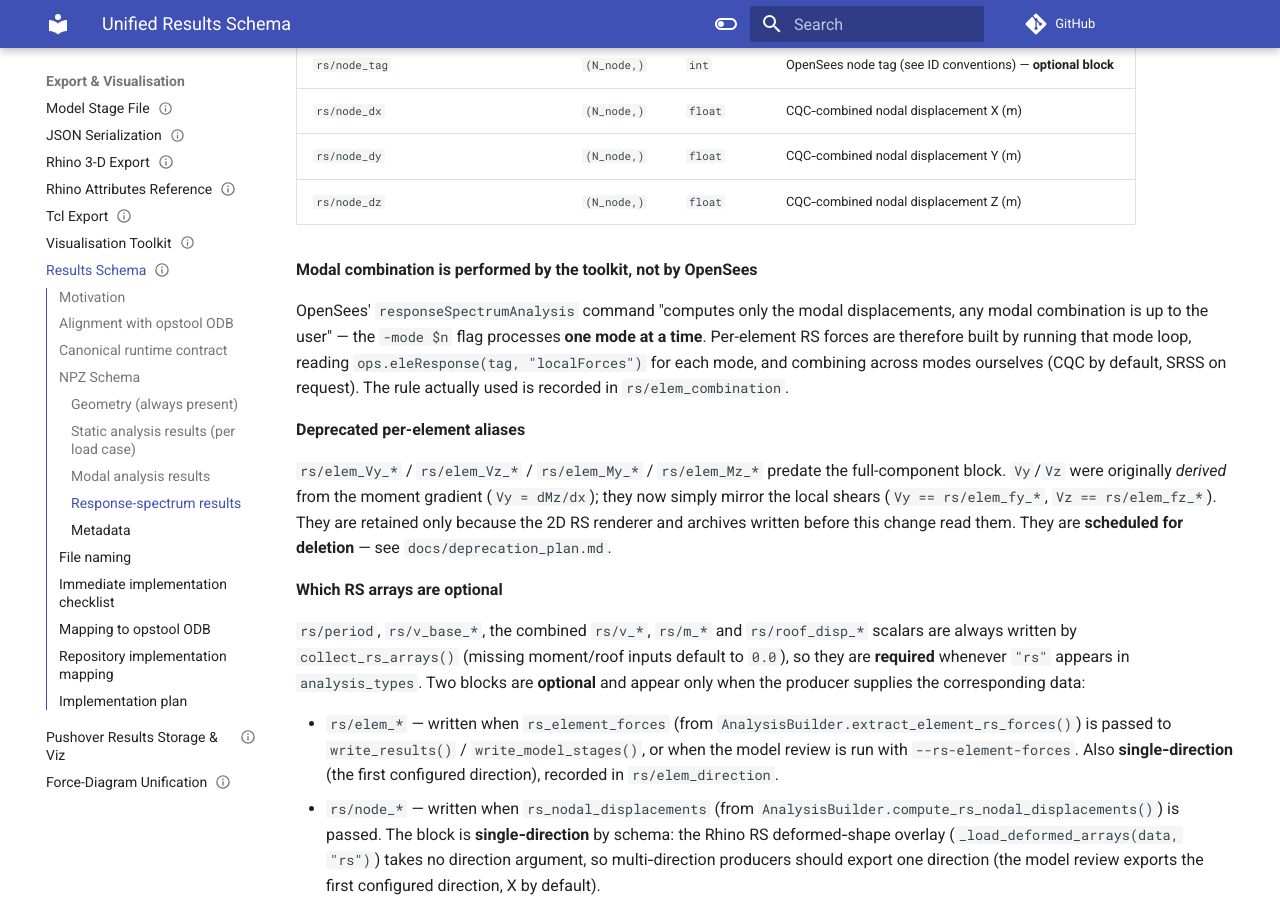
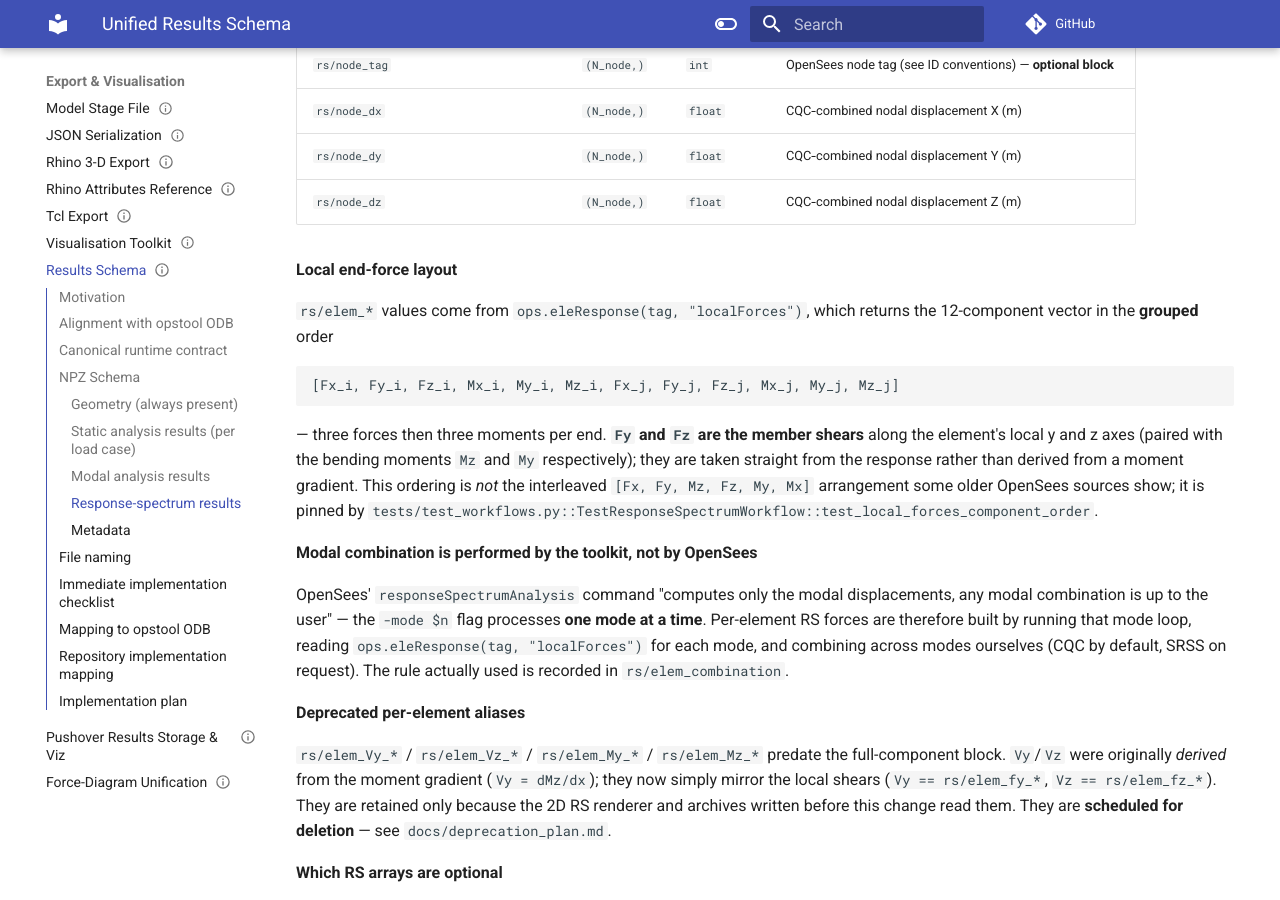
Before and after one commit to boustrephon/fea_toolkit, an MkDocs documentation site: the page built from docs/results_schema.md, in a window 1280 px wide and 900 px high, scrolled down 9260 px. Built offline with MkDocs 1.6.1 and Material for MkDocs 9.7.7, drawn with Linux system fonts in a browser that asks for light colours; comment, search, counter and statistics services are not loaded.

Commit message:
test(rs): pin the localForces component ordering behind the RS shears
Answers 'are local Fy and Fz the member shears?' with an OpenSees measurement rather than the docs.  A vertical 3D cantilever with a tip load in global Y puts a base shear of magnitude P and a base moment of magnitude P*L into the response; observed:

  elasticBeamColumn  localForces I-end: [0, 10, 0, 0, 0, 40]

  forceBeamColumn    localForces I-end: [0, 10, 0, 0, 0, 40]

i.e. shear at index 1 (Fy) and moment at index 5 (Mz) -- the GROUPED [Fx, Fy, Fz, Mx, My, Mz] layout, not the interleaved [Fx, Fy, Mz, Fz, My, Mx] some older OpenSees sources show.  Under the interleaved reading index 5 would be torsion (impossible for a planar bend, and index 2 would have to carry the 40), so that layout is ruled out.

Conclusion: indices 1 and 2 are Fy/Fz, the shears along the element local y/z axes paired with the Mz/My bending moments.  The extraction now takes them straight from the response, and the pre-existing static recorder's mapping is confirmed correct.  Added test_local_forces_component_order to hold this assumption down, and documented the layout in docs/results_schema.md.

````diff
--- a/docs/results_schema.md
+++ b/docs/results_schema.md
@@ -309,6 +309,23 @@ column *j* is the eigenvector for mode *j* (0‑based) and row *i* matches
 | `rs/node_dy` | `(N_node,)` | `float` | CQC‑combined nodal displacement Y (m) |
 | `rs/node_dz` | `(N_node,)` | `float` | CQC‑combined nodal displacement Z (m) |
 
+**Local end-force layout**
+
+`rs/elem_*` values come from `ops.eleResponse(tag, "localForces")`, which
+returns the 12-component vector in the **grouped** order
+
+```
+[Fx_i, Fy_i, Fz_i, Mx_i, My_i, Mz_i, Fx_j, Fy_j, Fz_j, Mx_j, My_j, Mz_j]
+```
+
+— three forces then three moments per end.  **`Fy` and `Fz` are the member
+shears** along the element's local y and z axes (paired with the bending
+moments `Mz` and `My` respectively); they are taken straight from the response
+rather than derived from a moment gradient.  This ordering is *not* the
+interleaved `[Fx, Fy, Mz, Fz, My, Mx]` arrangement some older OpenSees sources
+show; it is pinned by
+`tests/test_workflows.py::TestResponseSpectrumWorkflow::test_local_forces_component_order`.
+
 **Modal combination is performed by the toolkit, not by OpenSees**
 
 OpenSees' ``responseSpectrumAnalysis`` command "computes only the modal
````
Also changed, not shown: 1 other file.
